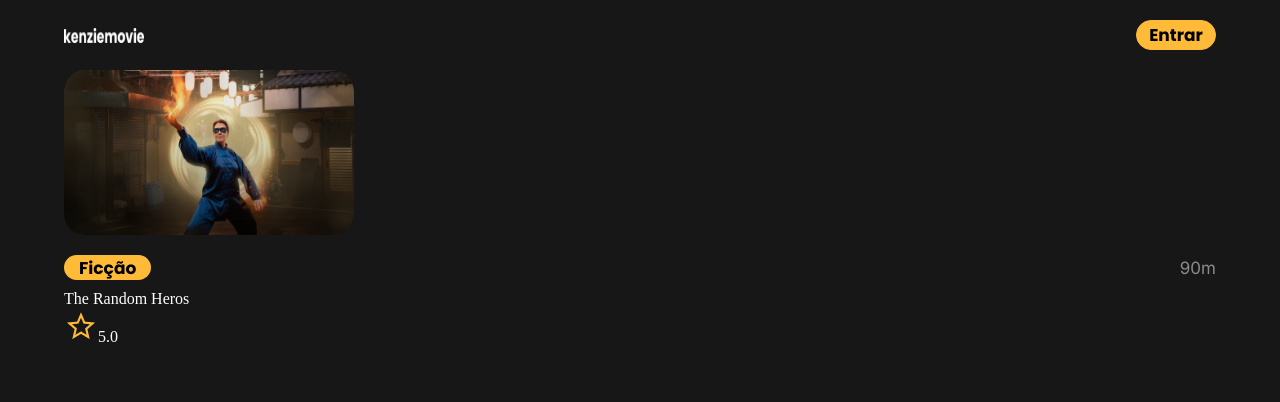
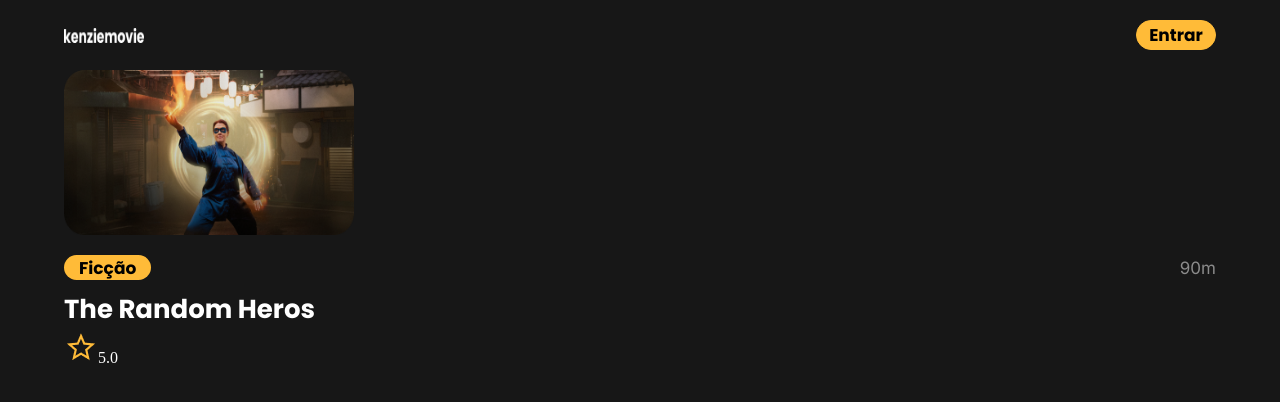
Before and after one commit to grupo-8-tsunode/kenzie-movie-MathGoOli-eltonferrs-jefersonbsantos-MayconFeh, a React (Vite) app: page / in a window 1280 px wide. Shown: the top 402 px of the page. Built offline with nearby package versions, Linux system fonts and the light colour scheme.

Commit message:
Feat: movie title styling

```diff
--- a/src/pages/Home/index.tsx
+++ b/src/pages/Home/index.tsx
@@ -2,6 +2,7 @@ import Logo from "../../assets/kenziemovie.png";
 import Film from "../../assets/teste.png";
 import Star from "../../assets/star.png";
 import { HomeStyled } from "./style";
+import { H3Styled } from "../../styles/typography";
 
 export const Home = () => {
   return (
@@ -23,7 +24,7 @@ export const Home = () => {
                 <span className="movie__duration">90m</span>
               </div>
               <div>
-                <h2>The Random Heros</h2>
+                <H3Styled>The Random Heros</H3Styled>
                 <div>
                   <img src={Star} alt="" />
                   <span>5.0</span>
```
